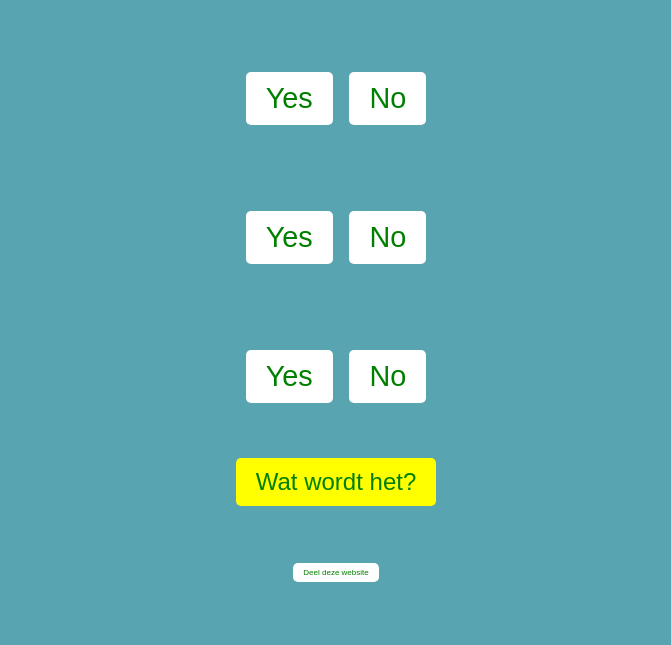
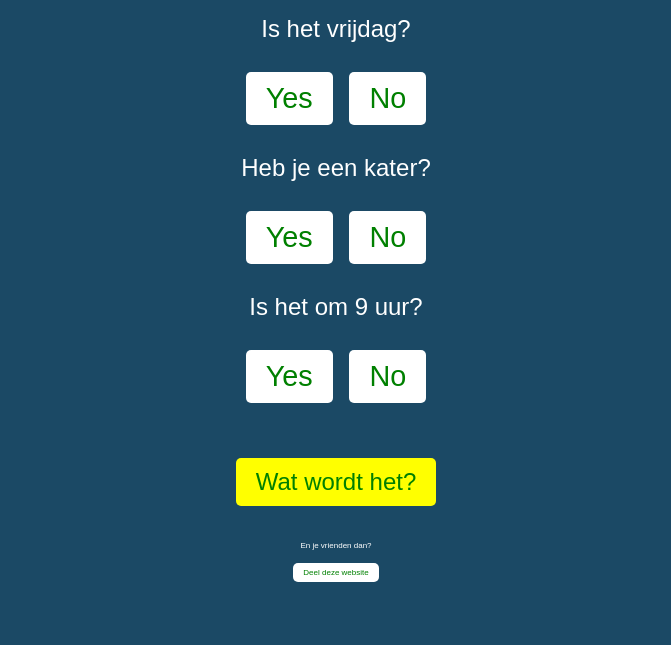
Before and after one commit to Rickthedev1/naarcollege, a plain HTML site: page index.html in a window 1280 px wide. Shown: the part 160-805 px from the top of the page, without its empty margins (304-975 px from the left). Drawn offline with Linux system fonts and the light colour scheme.

Commit message:
Update index.html

```diff
--- a/index.html
+++ b/index.html
@@ -6,8 +6,8 @@
     <title>Moet ik naar college gaan?</title>
     <style>
         body {
-            background-color: #58A4B0;
-            color: #58A4B0;
+            background-color: #1B4965;
+            color: #FFFFFF;
             font-family: Arial, sans-serif;
             text-align: center;
             padding: 50px;
```
